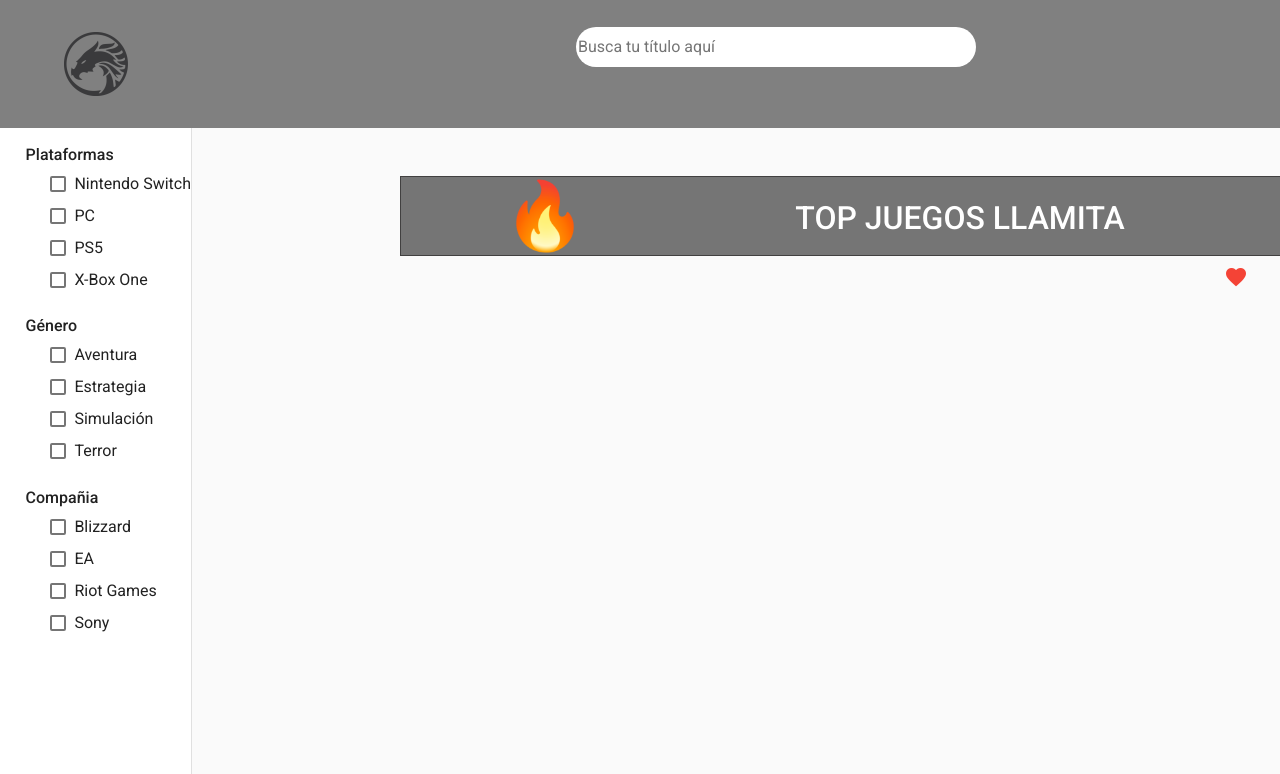
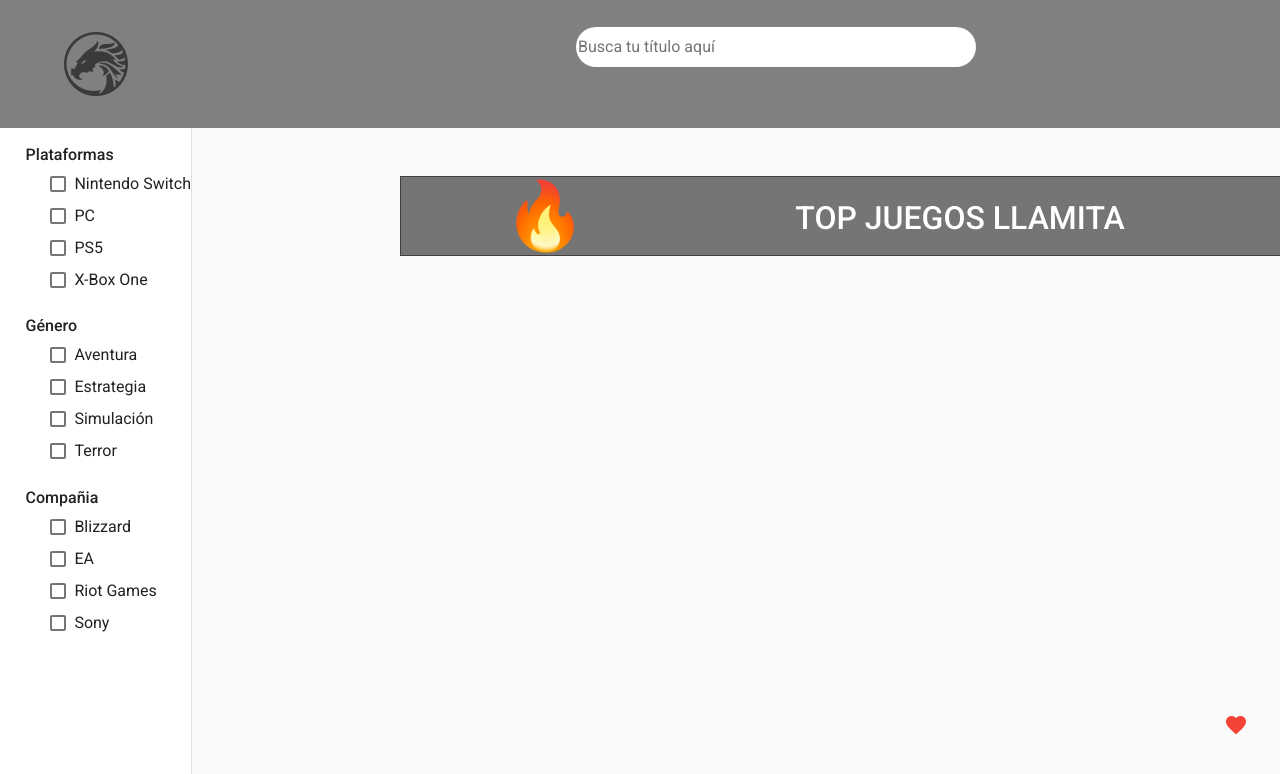
Before and after one commit to ansasa2122daw2/ProyectoAngular, an Angular app: page / in a window 1280 px wide. Shown: the top 774 px of the page. Built offline with nearby package versions, Linux system fonts and the light colour scheme.

Commit message:
Corazon abajo izq fixed :( -Arnau

```diff
--- a/src/app/Main/main.component.css
+++ b/src/app/Main/main.component.css
@@ -39,5 +39,5 @@
 .botonFavorito{
     position: fixed;
     margin-left:80%;
-    ;
+    margin-top: 35%;
   }
```
